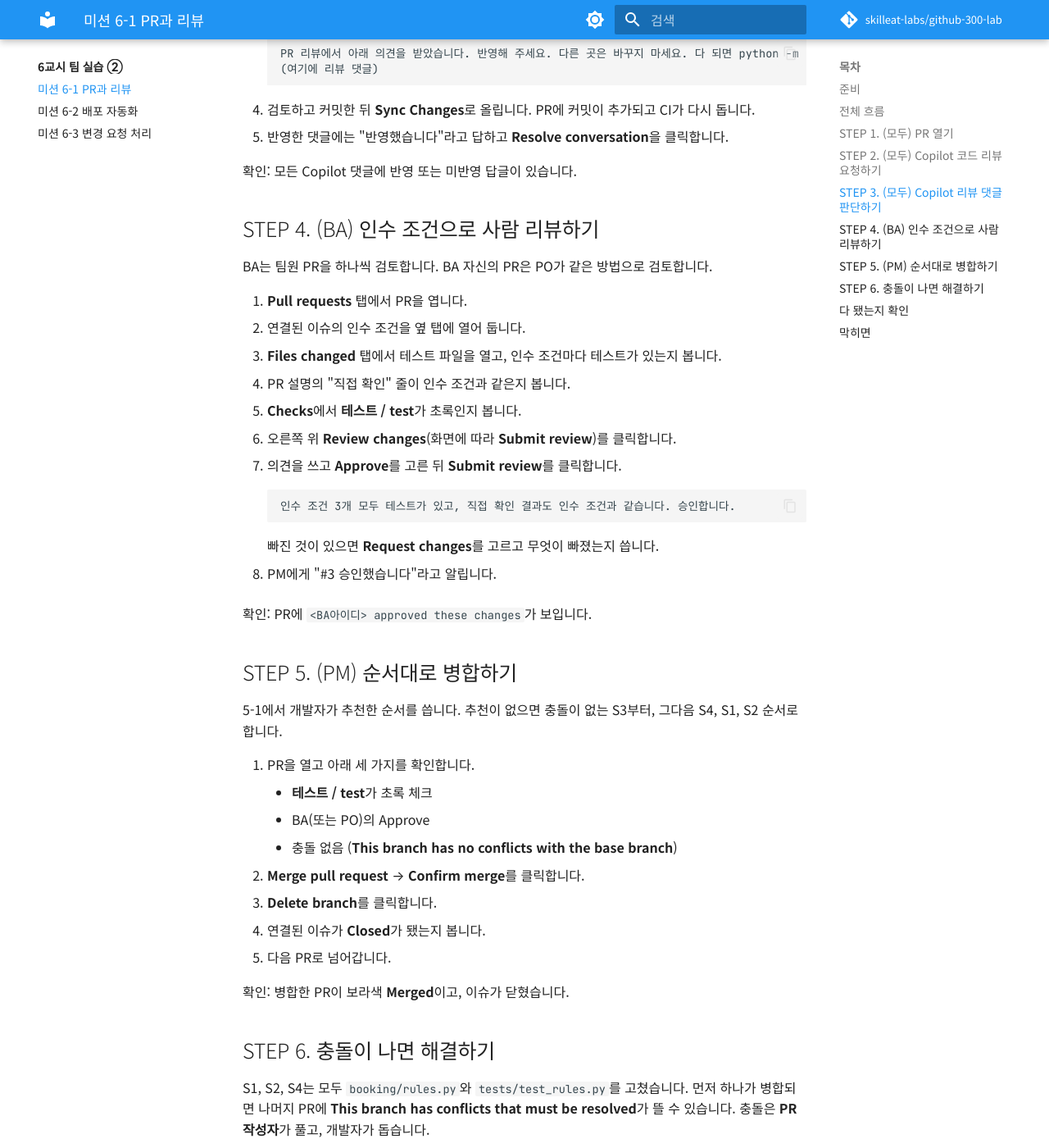
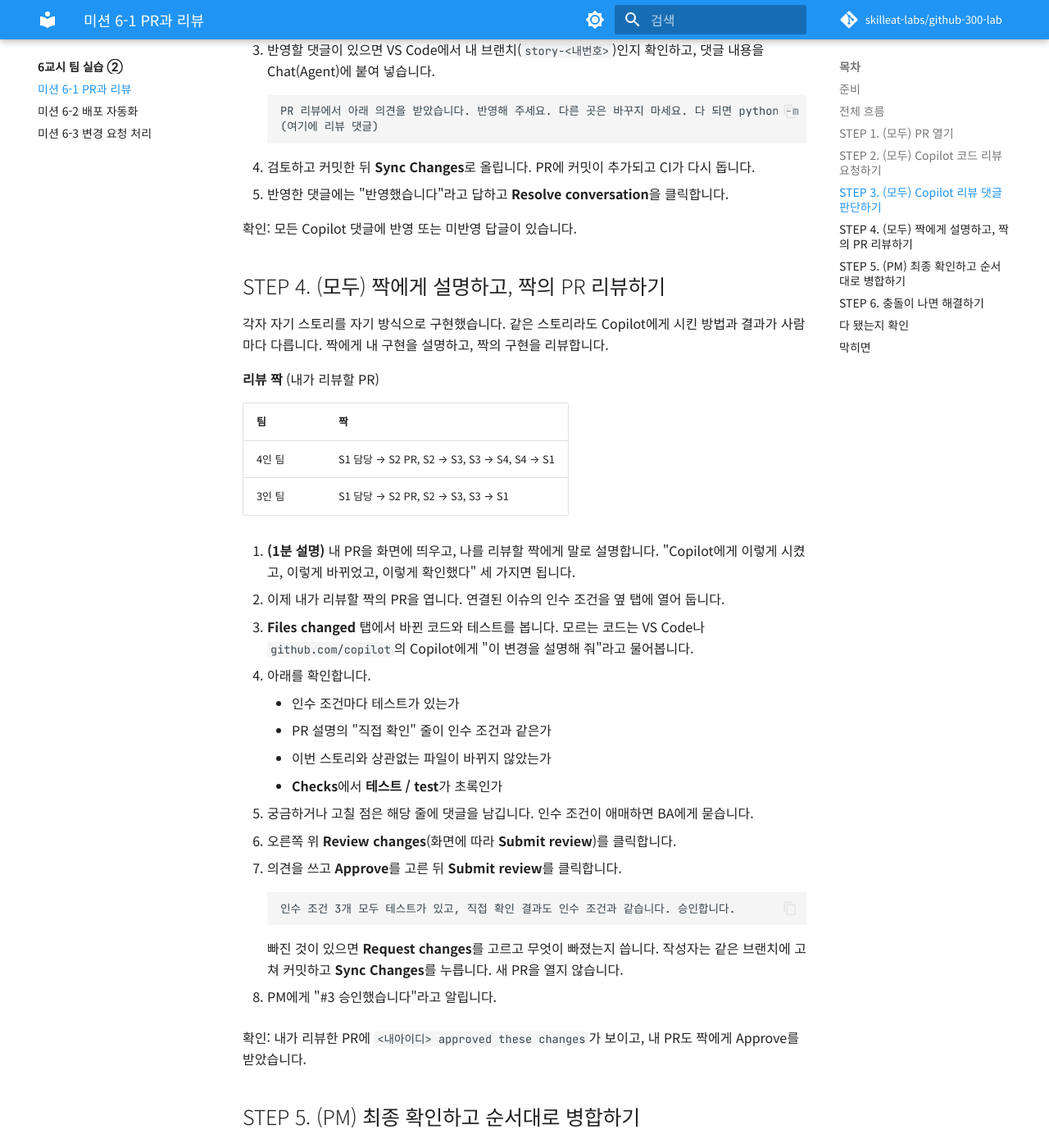
Before and after one commit to skilleat-labs/github-300-lab, an MkDocs documentation site: the page built from docs/class6/mission-1.md, in a window 1280 px wide and 1400 px high, scrolled down 3814 px. Shown: the whole window at 82% size. Built offline with MkDocs 1.6.1 and Material for MkDocs 9.7.7, drawn with Linux system fonts in a browser that asks for light colours; comment, search, counter and statistics services are not loaded; some of the changed text lies outside the part shown.

Commit message:
6-1 사람 리뷰를 짝 리뷰로: 짝에게 1분 설명, 돌아가며 서로의 PR 리뷰, PM 최종 확인 후 병합
Co-Authored-By: Claude Opus 5.5 <noreply@anthropic.com>

````diff
--- a/docs/class6/mission-1.md
+++ b/docs/class6/mission-1.md
@@ -2,8 +2,8 @@
 
 !!! abstract "이 미션에서 할 일"
     - 각자 자기 스토리 브랜치로 PR을 열고, Copilot **Summary**로 설명을 쓰고, Copilot 코드 리뷰를 **1회** 요청합니다.
-    - Copilot 리뷰 댓글을 사람이 판단해 반영하고, BA가 인수 조건으로 승인합니다.
-    - PM이 CI "테스트"가 초록인 PR을 순서대로 병합합니다. 충돌이 나면 Copilot의 설명을 받아 두 검사를 모두 남기도록 해결합니다.
+    - Copilot 리뷰 댓글을 사람이 판단해 반영하고, 짝에게 내 구현을 설명한 뒤 서로의 PR을 인수 조건으로 리뷰해 승인합니다.
+    - PM이 짝의 승인과 CI "테스트" 초록을 최종 확인하고 순서대로 병합합니다. 충돌이 나면 Copilot의 설명을 받아 두 검사를 모두 남기도록 해결합니다.
 
 **소요 시간** 약 14분  **실습 장소** 팀 리포지토리 `room-booking-team<번호>` (github.com, VS Code)  **관련 교안** [6교시 교안](index.md)
 
@@ -18,10 +18,10 @@
 flowchart TB
     A["모두<br/>PR 열기, Summary, Closes #번호"] --> B["모두<br/>Copilot 리뷰 1회 Request"]
     B --> C["모두<br/>리뷰 댓글 판단, 반영"]
-    C --> D["BA<br/>인수 조건으로 Approve<br/>(BA의 PR은 PO가)"]
+    C --> D["모두<br/>짝에게 1분 설명,<br/>짝의 PR을 인수 조건으로 리뷰, Approve"]
     D --> E{"CI 테스트<br/>초록?"}
     E -->|아니요| C
-    E -->|예| F["PM<br/>순서대로 병합"]
+    E -->|예| F["PM<br/>최종 확인, 순서대로 병합"]
     F --> G{"충돌?"}
     G -->|예| H["PR 작성자<br/>Copilot에게 설명 받고<br/>두 검사 모두 남기기"]
     H --> E
@@ -66,10 +66,10 @@ flowchart TB
 
 1. PR 오른쪽 **Reviewers**(검토자)를 봅니다.
 2. **Copilot** 옆 **Request**(요청)를 클릭합니다. 목록에 없으면 톱니를 눌러 **Copilot**을 고릅니다.
-3. 같은 **Reviewers** 톱니에서 BA를 고릅니다. 내가 BA라면 PO를 고릅니다.
+3. 같은 **Reviewers** 톱니에서 나를 리뷰할 짝을 고릅니다(STEP 4의 리뷰 짝 표). PM도 함께 고르면 병합 전에 PM에게 알림이 갑니다.
 4. 몇 분 기다리면 **Conversation** 탭에 Copilot의 리뷰와 줄별 댓글이 달립니다.
 
-확인: **Reviewers**에 Copilot과 BA(또는 PO)가 있고, Copilot 리뷰가 도착했습니다.
+확인: **Reviewers**에 Copilot과 내 리뷰 짝(그리고 PM)이 있고, Copilot 리뷰가 도착했습니다.
 
 !!! note "화면이 조금 다를 수 있어요"
     Copilot 리뷰 요청 버튼의 위치와 이름은 공식 문서 검색 요약으로 확인한 것입니다.
@@ -105,15 +105,26 @@ Copilot 리뷰는 **댓글형**입니다. 승인(Approve)이나 변경 요청(Re
 
 확인: 모든 Copilot 댓글에 반영 또는 미반영 답글이 있습니다.
 
-## STEP 4. (BA) 인수 조건으로 사람 리뷰하기
+## STEP 4. (모두) 짝에게 설명하고, 짝의 PR 리뷰하기
 
-BA는 팀원 PR을 하나씩 검토합니다. BA 자신의 PR은 PO가 같은 방법으로 검토합니다.
+각자 자기 스토리를 자기 방식으로 구현했습니다. 같은 스토리라도 Copilot에게 시킨 방법과 결과가 사람마다 다릅니다. 짝에게 내 구현을 설명하고, 짝의 구현을 리뷰합니다.
 
-1. **Pull requests** 탭에서 PR을 엽니다.
-2. 연결된 이슈의 인수 조건을 옆 탭에 열어 둡니다.
-3. **Files changed** 탭에서 테스트 파일을 열고, 인수 조건마다 테스트가 있는지 봅니다.
-4. PR 설명의 "직접 확인" 줄이 인수 조건과 같은지 봅니다.
-5. **Checks**에서 **테스트 / test**가 초록인지 봅니다.
+**리뷰 짝** (내가 리뷰할 PR)
+
+| 팀 | 짝 |
+|---|---|
+| 4인 팀 | S1 담당 → S2 PR, S2 → S3, S3 → S4, S4 → S1 |
+| 3인 팀 | S1 담당 → S2 PR, S2 → S3, S3 → S1 |
+
+1. **(1분 설명)** 내 PR을 화면에 띄우고, 나를 리뷰할 짝에게 말로 설명합니다. "Copilot에게 이렇게 시켰고, 이렇게 바뀌었고, 이렇게 확인했다" 세 가지면 됩니다.
+2. 이제 내가 리뷰할 짝의 PR을 엽니다. 연결된 이슈의 인수 조건을 옆 탭에 열어 둡니다.
+3. **Files changed** 탭에서 바뀐 코드와 테스트를 봅니다. 모르는 코드는 VS Code나 `github.com/copilot`의 Copilot에게 "이 변경을 설명해 줘"라고 물어봅니다.
+4. 아래를 확인합니다.
+    - 인수 조건마다 테스트가 있는가
+    - PR 설명의 "직접 확인" 줄이 인수 조건과 같은가
+    - 이번 스토리와 상관없는 파일이 바뀌지 않았는가
+    - **Checks**에서 **테스트 / test**가 초록인가
+5. 궁금하거나 고칠 점은 해당 줄에 댓글을 남깁니다. 인수 조건이 애매하면 BA에게 묻습니다.
 6. 오른쪽 위 **Review changes**(화면에 따라 **Submit review**)를 클릭합니다.
 7. 의견을 쓰고 **Approve**를 고른 뒤 **Submit review**를 클릭합니다.
 
@@ -121,19 +132,19 @@ BA는 팀원 PR을 하나씩 검토합니다. BA 자신의 PR은 PO가 같은
     인수 조건 3개 모두 테스트가 있고, 직접 확인 결과도 인수 조건과 같습니다. 승인합니다.
     ```
 
-    빠진 것이 있으면 **Request changes**를 고르고 무엇이 빠졌는지 씁니다.
+    빠진 것이 있으면 **Request changes**를 고르고 무엇이 빠졌는지 씁니다. 작성자는 같은 브랜치에 고쳐 커밋하고 **Sync Changes**를 누릅니다. 새 PR을 열지 않습니다.
 
 8. PM에게 "#3 승인했습니다"라고 알립니다.
 
-확인: PR에 `<BA아이디> approved these changes`가 보입니다.
+확인: 내가 리뷰한 PR에 `<내아이디> approved these changes`가 보이고, 내 PR도 짝에게 Approve를 받았습니다.
 
-## STEP 5. (PM) 순서대로 병합하기
+## STEP 5. (PM) 최종 확인하고 순서대로 병합하기
 
 5-1에서 개발자가 추천한 순서를 씁니다. 추천이 없으면 충돌이 없는 S3부터, 그다음 S4, S1, S2 순서로 합니다.
 
 1. PR을 열고 아래 세 가지를 확인합니다.
     - **테스트 / test**가 초록 체크
-    - BA(또는 PO)의 Approve
+    - 리뷰 짝의 Approve. 내용을 한 번 더 훑어보고, 이상하면 PR에 댓글을 남기고 작성자와 이야기합니다
     - 충돌 없음 (**This branch has no conflicts with the base branch**)
 2. **Merge pull request** → **Confirm merge**를 클릭합니다.
 3. **Delete branch**를 클릭합니다.
@@ -201,7 +212,7 @@ S1, S2, S4는 모두 `booking/rules.py`와 `tests/test_rules.py`를 고쳤습니
 
 - [ ] 모두 자기 PR을 열었고 설명에 `Closes #번호`가 있다
 - [ ] 각자 자기 PR에 Copilot 리뷰를 1회 요청했고, 댓글마다 반영 여부를 답했다
-- [ ] BA(BA의 PR은 PO)가 인수 조건으로 Approve했다
+- [ ] 모두 짝에게 내 구현을 설명했고, 짝의 PR을 인수 조건으로 리뷰해 Approve했다
 - [ ] PM이 CI 초록인 PR을 모두 병합했고 이슈 S1~S4가 Closed다
 - [ ] 충돌이 났다면 두 검사를 모두 남기고 테스트가 통과했다
 - [ ] 모두 VS Code에서 main으로 돌아와 동기화했다
@@ -218,7 +229,7 @@ S1, S2, S4는 모두 `booking/rules.py`와 `tests/test_rules.py`를 고쳤습니
     Copilot 리뷰는 Actions 사용 시간도 쓰기 때문에 몇 분 걸릴 수 있습니다. 다시 Request하면 크레딧을 또 씁니다. 기다리는 동안 BA 리뷰를 먼저 진행합니다.
 
 ??? failure "Approve 선택지가 없어요"
-    자기가 연 PR은 승인할 수 없습니다. BA의 PR은 PO가 검토합니다. 또 **Files changed** 탭에 들어가야 **Review changes** 버튼이 보입니다.
+    자기가 연 PR은 승인할 수 없습니다. 내 PR은 리뷰 짝이 검토합니다. 또 **Files changed** 탭에 들어가야 **Review changes** 버튼이 보입니다.
 
 ??? failure "충돌을 풀었는데 테스트가 실패해요"
     한쪽 검사가 빠졌거나 테스트 함수 이름이 겹쳤을 수 있습니다. **Details** 로그의 실패 줄을 Chat에 붙여 넣고 "충돌을 푼 뒤 이 테스트가 실패합니다. 두 스토리의 검사와 테스트가 모두 남게 고쳐 주세요"라고 요청합니다.
````
Also changed, not shown: docs/appendix/instructor.md (+1 -0 lines), docs/class5/index.md (+4 -4 lines).
